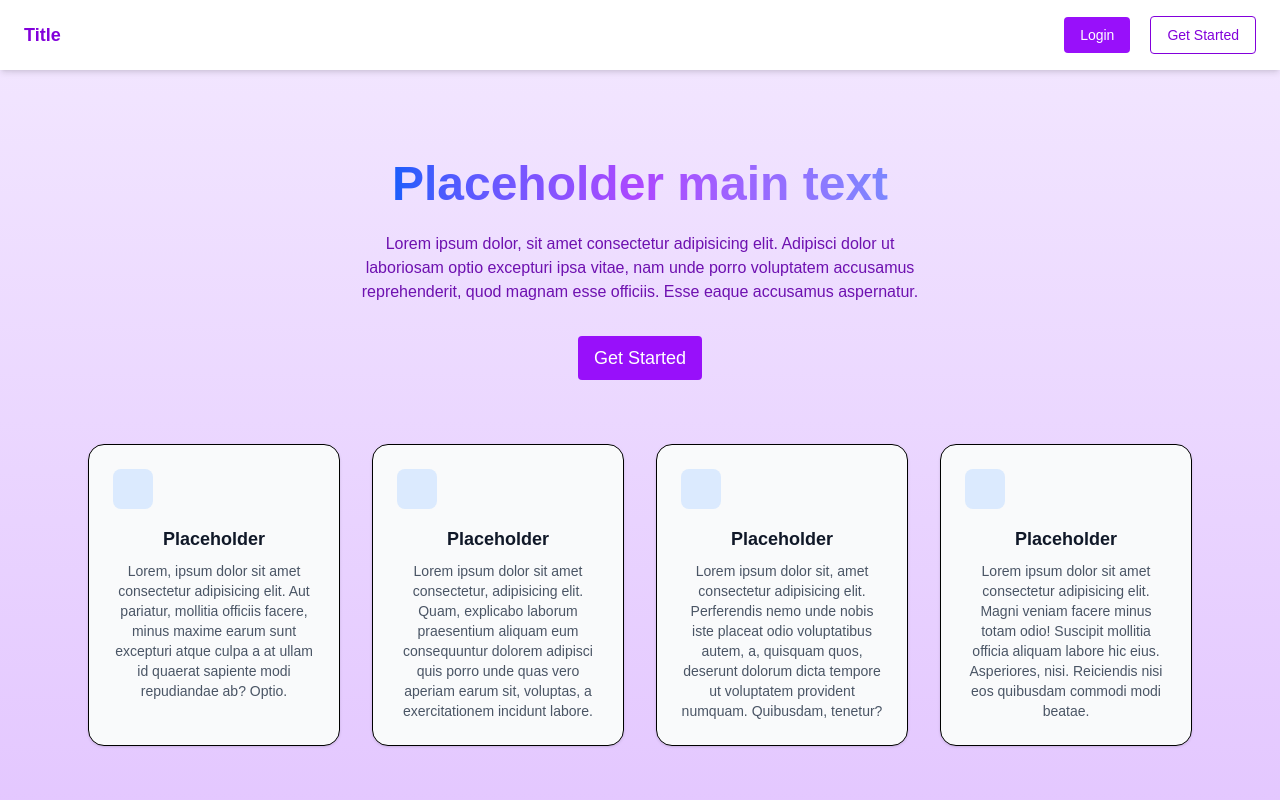
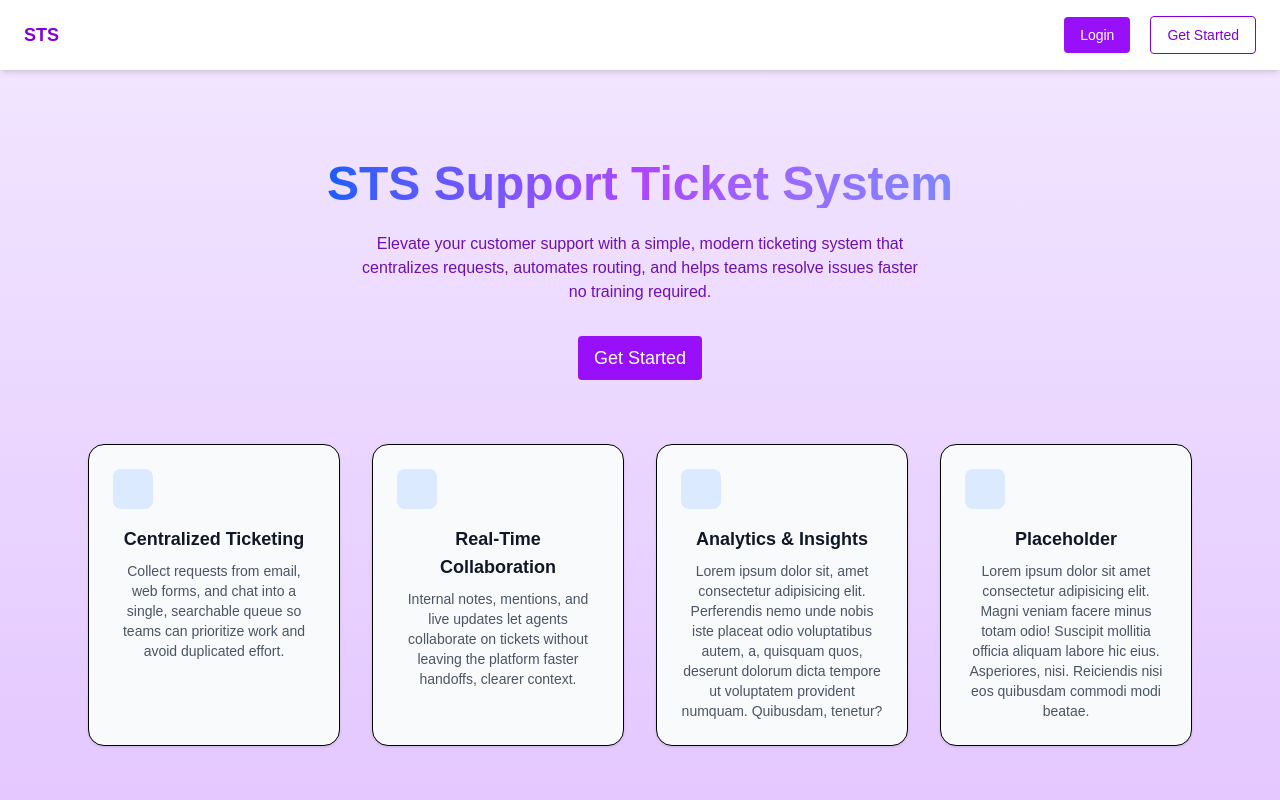
Before and after one commit to MahdiChaabani/STS-support-ticket-system-, a React (Vite) app in the folder client/: page / in a window 1280 px wide. Shown: the top 800 px of the page. Built offline with nearby package versions, Linux system fonts and the light colour scheme.

Commit message:
Update Landing page content and add UserController for user management API

```diff
--- a/client/src/pages/Landing.jsx
+++ b/client/src/pages/Landing.jsx
@@ -23,7 +23,7 @@ export default function Landing() {
             : 'bg-white shadow-md'
         }`}
       >
-        <h1 className="text-lg font-bold text-purple-700">Title</h1>
+        <h1 className="text-lg font-bold text-purple-700">STS</h1>
         <div className="space-x-5">
           <Link to="/Login">
           <button className="px-4 py-2 text-sm text-white bg-purple-600 rounded hover:bg-purple-700">
@@ -42,12 +42,11 @@ export default function Landing() {
       {/* Hero Section */}
       <main className="flex flex-col items-center justify-center flex-1 text-center px-4 mt-40">
         <h2 className="text-5xl font-bold mb-6 bg-gradient-to-r from-blue-600 via-purple-500 to-indigo-400 text-transparent bg-clip-text">
-          Placeholder main text
+          STS Support Ticket System
         </h2>
         <p className="text-l mb-8 text-purple-800 max-w-xl">
-          Lorem ipsum dolor, sit amet consectetur adipisicing elit. Adipisci dolor
-          ut laboriosam optio excepturi ipsa vitae, nam unde porro voluptatem accusamus
-          reprehenderit, quod magnam esse officiis. Esse eaque accusamus aspernatur.
+          Elevate your customer support with a simple, modern ticketing system that centralizes requests, automates routing,
+           and helps teams resolve issues faster no training required.
         </p>
         <Link to="/Register">
         <button className="px-4 py-2 bg-purple-600 text-white text-lg rounded hover:bg-purple-700">
@@ -62,11 +61,10 @@ export default function Landing() {
             <div className="bg-gray-50 p-6 rounded-2xl shadow-sm border hover:shadow-md transition">
               <div className="w-10 h-10 flex items-center justify-center bg-blue-100 text-blue-600 rounded-lg mb-4">
               </div>
-              <h3 className="text-lg font-semibold mb-2 text-gray-900">Placeholder</h3>
+              <h3 className="text-lg font-semibold mb-2 text-gray-900">Centralized Ticketing</h3>
               <p className="text-gray-600 text-sm">
-                Lorem, ipsum dolor sit amet consectetur
-                adipisicing elit. Aut pariatur, mollitia officiis facere, minus
-                maxime earum sunt excepturi atque culpa a at ullam id quaerat sapiente modi repudiandae ab? Optio.
+                Collect requests from email, web forms, and chat into a single,
+                 searchable queue so teams can prioritize work and avoid duplicated effort.
               </p>
             </div>
 
@@ -74,10 +72,10 @@ export default function Landing() {
             <div className="bg-gray-50 p-6 rounded-2xl shadow-sm border hover:shadow-md transition">
               <div className="w-10 h-10 flex items-center justify-center bg-blue-100 text-cyan-600 rounded-lg mb-4">
               </div>
-              <h3 className="text-lg font-semibold mb-2 text-gray-900">Placeholder</h3>
+              <h3 className="text-lg font-semibold mb-2 text-gray-900">Real-Time Collaboration</h3>
               <p className="text-gray-600 text-sm">
-                Lorem ipsum dolor sit amet consectetur, adipisicing elit. Quam, explicabo laborum praesentium aliquam eum consequuntur dolorem
-                adipisci quis porro unde quas vero aperiam earum sit, voluptas, a exercitationem incidunt labore.
+                Internal notes, mentions, and live updates let agents collaborate on
+                tickets without leaving the platform faster handoffs, clearer context.
               </p>
             </div>
 
@@ -85,7 +83,7 @@ export default function Landing() {
             <div className="bg-gray-50 p-6 rounded-2xl shadow-sm border hover:shadow-md transition">
               <div className="w-10 h-10 flex items-center justify-center bg-blue-100 text-green-600 rounded-lg mb-4">
               </div>
-              <h3 className="text-lg font-semibold mb-2 text-gray-900">Placeholder</h3>
+              <h3 className="text-lg font-semibold mb-2 text-gray-900">Analytics & Insights</h3>
               <p className="text-gray-600 text-sm">
                 Lorem ipsum dolor sit, amet consectetur adipisicing elit.
                 Perferendis nemo unde nobis iste placeat odio voluptatibus
```
Also changed, not shown: 1 other file (tests, documents, lock files or other folders).
